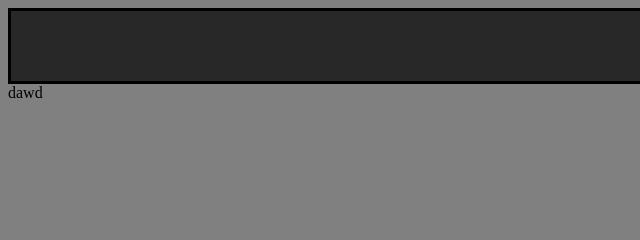
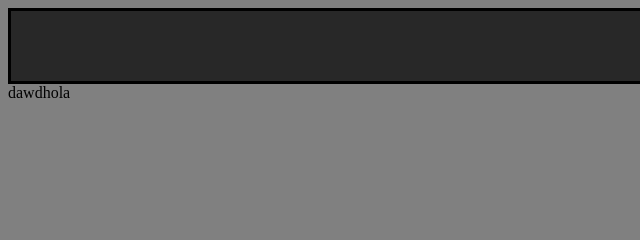
Before and after one commit to AgustinItuarte/JavaScript-activities, a plain HTML site: page Products-JS/productos.html in a window 1280 px wide. Shown: the top 240 px of the page, 0-640 px from the left. Drawn offline with Linux system fonts and the light colour scheme.

Commit message:
Added a hi

```diff
--- a/Products-JS/productos.html
+++ b/Products-JS/productos.html
@@ -35,7 +35,7 @@
 
 <body onload="recargar()">
 
-dawd
+dawdhola
 </body>
 
 
```
